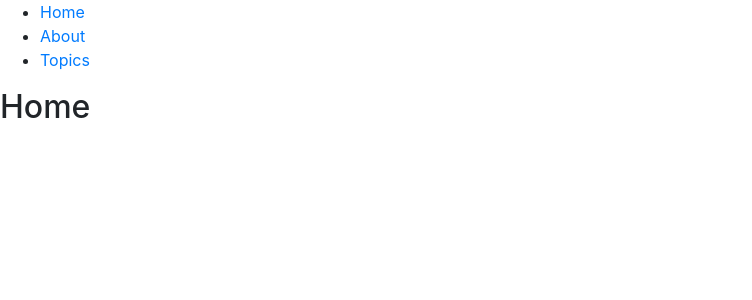
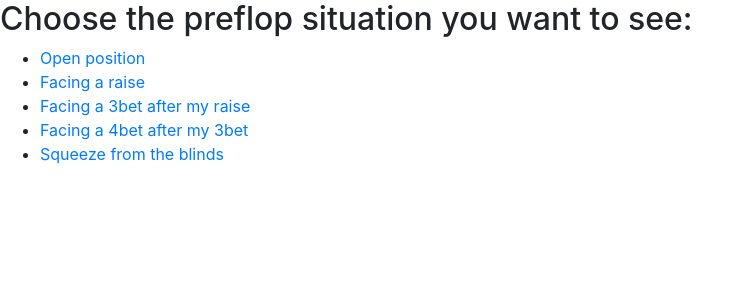
Before and after one commit to gruntpoker/training-app, a React (Create React App) app: page / in a window 1280 px wide. Shown: the top 300 px of the page, without its empty margins (0-752 px from the left). Built offline with nearby package versions, Linux system fonts and the light colour scheme.

Commit message:
Clean up stories

```diff
--- a/src/App.js
+++ b/src/App.js
@@ -1,6 +1,8 @@
 import React from 'react';
 import './App.css';
-
+import ScenarioList from './ScenarioList'
+import PositionButtons from './PositionButtons'
+import Analysis from './Analysis'
 import {
   BrowserRouter as Router,
   Switch,
@@ -14,77 +16,18 @@ export default function App() {
   return (
     <Router>
       <div>
-        <ul>
-          <li>
-            <Link to="/">Home</Link>
-          </li>
-          <li>
-            <Link to="/about">About</Link>
-          </li>
-          <li>
-            <Link to="/topics">Topics</Link>
-          </li>
-        </ul>
-
         <Switch>
-          <Route path="/about">
-            <About />
+          <Route path="/analyze">
+            <Analysis></Analysis>
           </Route>
-          <Route path="/topics">
-            <Topics />
+          <Route path="/position">
+            <PositionButtons />
           </Route>
           <Route path="/">
-            <Home />
+            <ScenarioList />
           </Route>
         </Switch>
       </div>
     </Router>
   );
 }
-
-function Home() {
-  return <h2>Home</h2>;
-}
-
-function About() {
-  return <h2>About</h2>;
-}
-
-function Topics() {
-  let match = useRouteMatch();
-
-  return (
-    <div>
-      <h2>Topics</h2>
-
-      <ul>
-        <li>
-          <Link to={`${match.url}/components`}>Components</Link>
-        </li>
-        <li>
-          <Link to={`${match.url}/props-v-state`}>
-            Props v. State
-          </Link>
-        </li>
-      </ul>
-
-      {/* The Topics page has its own <Switch> with more routes
-          that build on the /topics URL path. You can think of the
-          2nd <Route> here as an "index" page for all topics, or
-          the page that is shown when no topic is selected */}
-      <Switch>
-        <Route path={`${match.path}/:topicId`}>
-          <Topic />
-        </Route>
-        <Route path={match.path}>
-          <h3>Please select a topic.</h3>
-        </Route>
-      </Switch>
-    </div>
-  );
-}
-
-function Topic() {
-  let { topicId } = useParams();
-  return <h3>Requested topic ID: {topicId}</h3>;
-}
--- /dev/null
+++ b/src/ScenarioList.js
@@ -0,0 +1,28 @@
+import React from 'react'
+
+import { Link } from "react-router-dom";
+
+export default function ScenarioList() {
+  return (
+    <React.Fragment>
+      <h2>Choose the preflop situation you want to see:</h2>
+      <ul>
+        <li>
+          <Link to='/position?situation=open'>Open position</Link>
+        </li>
+        <li>
+          <Link to="/position?situation=facing-raise">Facing a raise</Link>
+        </li>
+        <li>
+          <Link to="/position?situation=facing-3bet">Facing a 3bet after my raise</Link>
+        </li>
+        <li>
+          <Link to="/position?situation=facing-4bet">Facing a 4bet after my 3bet</Link>
+        </li>
+        <li>
+          <Link to="/position?situation=squeeze">Squeeze from the blinds</Link>
+        </li>
+      </ul>
+    </React.Fragment>
+  )
+}
```
